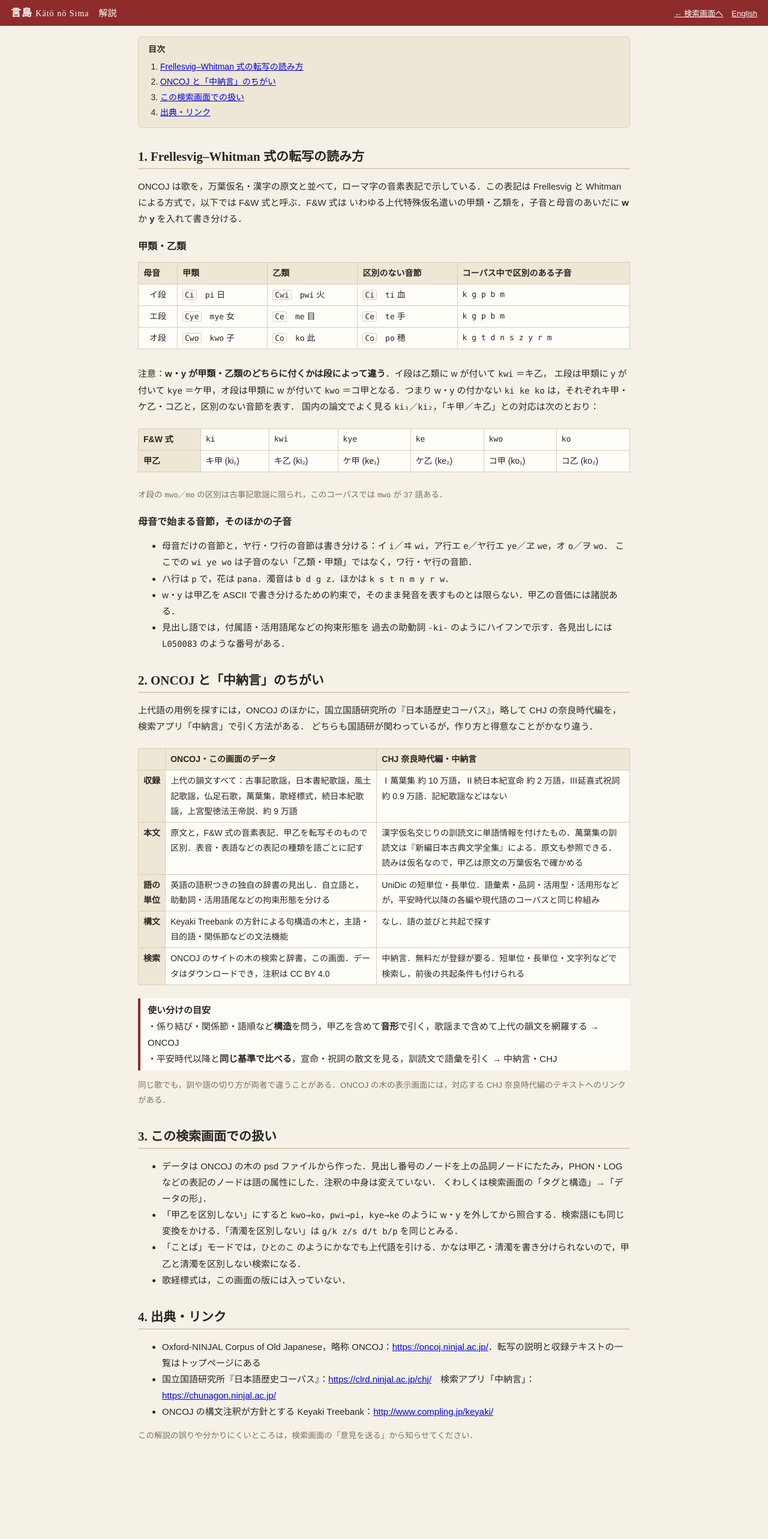
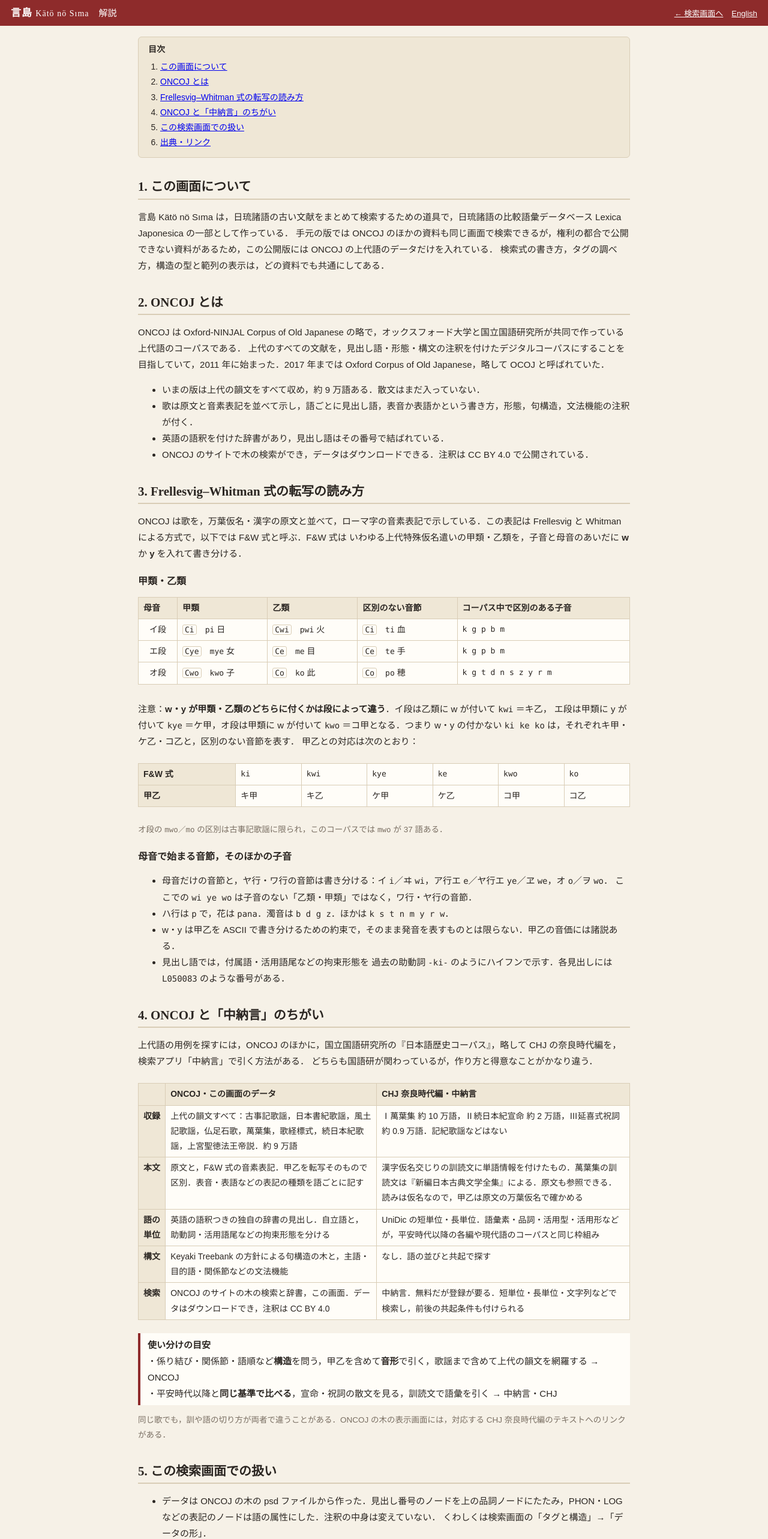
Before and after one commit to anti-tail/LexicaJaponesicaAperta, a plain HTML site: page docs/guide.html in a window 1280 px wide. Shown: the top 2565 px of the page at 60% size. Before the commit the page ends 2479 px from the top, so only its background shows below. Drawn offline with Linux system fonts and the light colour scheme.

Commit message:
Guide: explain the tool and ONCOJ; drop the subscript notation claim
Co-Authored-By: Claude Opus 5.5 <noreply@anthropic.com>
Claude-Session: https://claude.ai/code/session_01WAcMjAJXvJSpfFXuc7G8Gn

```diff
--- a/docs/guide.html
+++ b/docs/guide.html
@@ -29,12 +29,29 @@ code{background:#fffdf8;border:1px solid var(--line);border-radius:3px;padding:0
 <span class="sp"><a href="./">← 検索画面へ</a><a href="en/guide.html">English</a></span></header>
 <main>
 <nav class="toc"><b>目次</b><ol>
+<li><a href="#t0">この画面について</a></li>
+<li><a href="#t5">ONCOJ とは</a></li>
 <li><a href="#t1">Frellesvig–Whitman 式の転写の読み方</a></li>
 <li><a href="#t2">ONCOJ と「中納言」のちがい</a></li>
 <li><a href="#t3">この検索画面での扱い</a></li>
 <li><a href="#t4">出典・リンク</a></li></ol></nav>
 
-<h2 id="t1">1. Frellesvig–Whitman 式の転写の読み方</h2>
+<h2 id="t0">1. この画面について</h2>
+<p>言島 Kätö nö Sıma は，日琉諸語の古い文献をまとめて検索するための道具で，日琉諸語の比較語彙データベース Lexica Japonesica の一部として作っている．
+手元の版では ONCOJ のほかの資料も同じ画面で検索できるが，権利の都合で公開できない資料があるため，この公開版には ONCOJ の上代語のデータだけを入れている．
+検索式の書き方，タグの調べ方，構造の型と範列の表示は，どの資料でも共通にしてある．</p>
+
+<h2 id="t5">2. ONCOJ とは</h2>
+<p>ONCOJ は Oxford-NINJAL Corpus of Old Japanese の略で，オックスフォード大学と国立国語研究所が共同で作っている上代語のコーパスである．
+上代のすべての文献を，見出し語・形態・構文の注釈を付けたデジタルコーパスにすることを目指していて，2011 年に始まった．2017 年までは Oxford Corpus of Old Japanese，略して OCOJ と呼ばれていた．</p>
+<ul>
+<li>いまの版は上代の韻文をすべて収め，約 9 万語ある．散文はまだ入っていない．</li>
+<li>歌は原文と音素表記を並べて示し，語ごとに見出し語，表音か表語かという書き方，形態，句構造，文法機能の注釈が付く．</li>
+<li>英語の語釈を付けた辞書があり，見出し語はその番号で結ばれている．</li>
+<li>ONCOJ のサイトで木の検索ができ，データはダウンロードできる．注釈は CC BY 4.0 で公開されている．</li>
+</ul>
+
+<h2 id="t1">3. Frellesvig–Whitman 式の転写の読み方</h2>
 <p>ONCOJ は歌を，万葉仮名・漢字の原文と並べて，ローマ字の音素表記で示している．この表記は Frellesvig と Whitman による方式で，以下では F&amp;W 式と呼ぶ．F&amp;W 式は
 いわゆる上代特殊仮名遣いの甲類・乙類を，子音と母音のあいだに <b>w</b> か <b>y</b> を入れて書き分ける．</p>
 
@@ -47,10 +64,10 @@ code{background:#fffdf8;border:1px solid var(--line);border-radius:3px;padding:0
 </table></div>
 <p>注意：<b>w・y が甲類・乙類のどちらに付くかは段によって違う</b>．イ段は乙類に w が付いて <span class="m">kwi</span> ＝キ乙，
 エ段は甲類に y が付いて <span class="m">kye</span> ＝ケ甲，オ段は甲類に w が付いて <span class="m">kwo</span> ＝コ甲となる．つまり w・y の付かない <span class="m">ki ke ko</span> は，それぞれキ甲・ケ乙・コ乙と，区別のない音節を表す．
-国内の論文でよく見る <span class="m">ki₁／ki₂</span>，「キ甲／キ乙」との対応は次のとおり：</p>
+甲乙との対応は次のとおり：</p>
 <div class="wrap"><table>
 <tr><th>F&amp;W 式</th><td class="m">ki</td><td class="m">kwi</td><td class="m">kye</td><td class="m">ke</td><td class="m">kwo</td><td class="m">ko</td></tr>
-<tr><th>甲乙</th><td>キ甲 (ki₁)</td><td>キ乙 (ki₂)</td><td>ケ甲 (ke₁)</td><td>ケ乙 (ke₂)</td><td>コ甲 (ko₁)</td><td>コ乙 (ko₂)</td></tr>
+<tr><th>甲乙</th><td>キ甲</td><td>キ乙</td><td>ケ甲</td><td>ケ乙</td><td>コ甲</td><td>コ乙</td></tr>
 </table></div>
 <p class="note">オ段の <span class="m">mwo／mo</span> の区別は古事記歌謡に限られ，このコーパスでは <span class="m">mwo</span> が 37 語ある．</p>
 
@@ -63,7 +80,7 @@ code{background:#fffdf8;border:1px solid var(--line);border-radius:3px;padding:0
 <li>見出し語では，付属語・活用語尾などの拘束形態を 過去の助動詞 <span class="m">-ki-</span> のようにハイフンで示す．各見出しには <span class="m">L050083</span> のような番号がある．</li>
 </ul>
 
-<h2 id="t2">2. ONCOJ と「中納言」のちがい</h2>
+<h2 id="t2">4. ONCOJ と「中納言」のちがい</h2>
 <p>上代語の用例を探すには，ONCOJ のほかに，国立国語研究所の『日本語歴史コーパス』，略して CHJ の奈良時代編を，検索アプリ「中納言」で引く方法がある．
 どちらも国語研が関わっているが，作り方と得意なことがかなり違う．</p>
 <div class="wrap"><table>
@@ -79,7 +96,7 @@ code{background:#fffdf8;border:1px solid var(--line);border-radius:3px;padding:0
 ・平安時代以降と<b>同じ基準で比べる</b>，宣命・祝詞の散文を見る，訓読文で語彙を引く → 中納言・CHJ</div>
 <p class="note">同じ歌でも，訓や語の切り方が両者で違うことがある．ONCOJ の木の表示画面には，対応する CHJ 奈良時代編のテキストへのリンクがある．</p>
 
-<h2 id="t3">3. この検索画面での扱い</h2>
+<h2 id="t3">5. この検索画面での扱い</h2>
 <ul>
 <li>データは ONCOJ の木の psd ファイルから作った．見出し番号のノードを上の品詞ノードにたたみ，PHON・LOG などの表記のノードは語の属性にした．注釈の中身は変えていない．
 くわしくは検索画面の「タグと構造」→「データの形」．</li>
@@ -88,7 +105,7 @@ code{background:#fffdf8;border:1px solid var(--line);border-radius:3px;padding:0
 <li>歌経標式は，この画面の版には入っていない．</li>
 </ul>
 
-<h2 id="t4">4. 出典・リンク</h2>
+<h2 id="t4">6. 出典・リンク</h2>
 <ul>
 <li>Oxford-NINJAL Corpus of Old Japanese，略称 ONCOJ：<a href="https://oncoj.ninjal.ac.jp/?lang=ja">https://oncoj.ninjal.ac.jp/</a>．転写の説明と収録テキストの一覧はトップページにある</li>
 <li>国立国語研究所『日本語歴史コーパス』：<a href="https://clrd.ninjal.ac.jp/chj/">https://clrd.ninjal.ac.jp/chj/</a>　検索アプリ「中納言」：<a href="https://chunagon.ninjal.ac.jp/">https://chunagon.ninjal.ac.jp/</a></li>
```
Also changed, not shown: docs/en/guide.html (+22 -5 lines).
